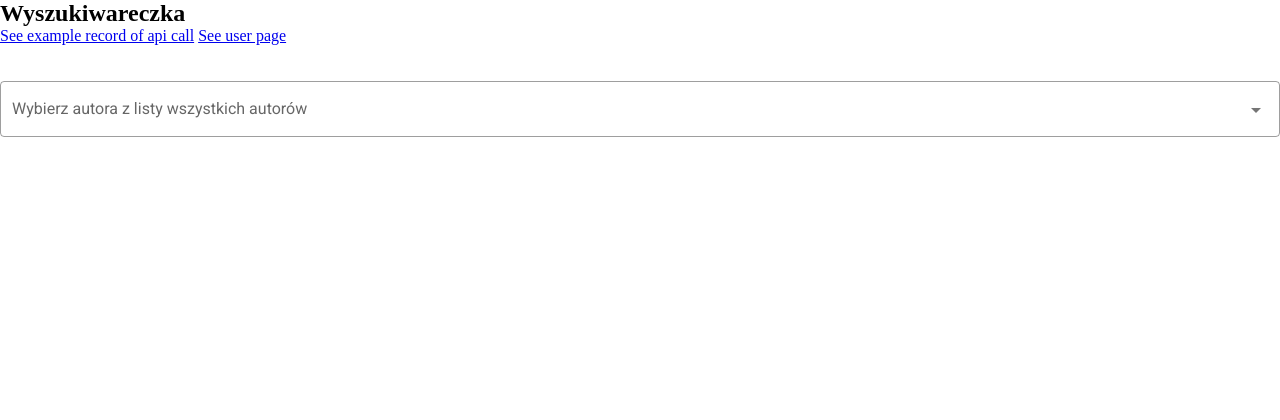
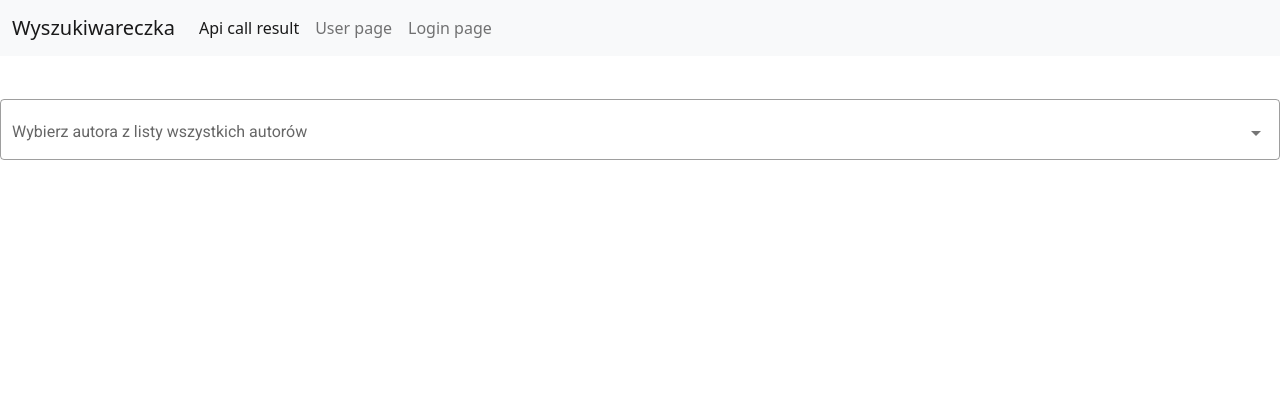
Before and after one commit to InzynieraOprogramowaniaMajstry/Wyszukiwarka, a Flask app: page /user in a window 1280 px wide. Shown: the top 420 px of the page. Before the commit the page ends 137 px from the top, so only its background shows below. Run offline with Flask 3, Linux system fonts and the light colour scheme; data that the repository does not hold is empty; some libraries are stand-ins or nearby versions.

Commit message:
nav and login page

```diff
--- a/controllers_and_routes/all_routes.py
+++ b/controllers_and_routes/all_routes.py
@@ -15,6 +15,11 @@ from flask import json, render_template
 def index():
     return render_template("base.html")
 
+@user_bp.route("/login")
+def login():
+    return render_template("login.html")
+
+
 @user_bp.route("/api")
 def a():
     return WolneLekturyAPI.books_list
--- a/templates/base.html
+++ b/templates/base.html
@@ -4,29 +4,52 @@
   <link href="https://fonts.googleapis.com/css?family=Roboto:100,300,400,500,700,900" rel="stylesheet">
   <link href="https://cdn.jsdelivr.net/npm/@mdi/font@6.x/css/materialdesignicons.min.css" rel="stylesheet">
   <link href="https://cdn.jsdelivr.net/npm/vuetify@2.x/dist/vuetify.min.css" rel="stylesheet">
+  <link href="https://cdn.jsdelivr.net/npm/bootstrap@5.2.2/dist/css/bootstrap.min.css" rel="stylesheet" integrity="sha384-Zenh87qX5JnK2Jl0vWa8Ck2rdkQ2Bzep5IDxbcnCeuOxjzrPF/et3URy9Bv1WTRi" crossorigin="anonymous">
   <meta name="viewport" content="width=device-width, initial-scale=1, maximum-scale=1, user-scalable=no, minimal-ui">
-  <script src="https://cdn.jsdelivr.net/npm/bootstrap@5.2.2/dist/js/bootstrap.bundle.min.js" integrity="sha384-OERcA2EqjJCMA+/3y+gxIOqMEjwtxJY7qPCqsdltbNJuaOe923+mo//f6V8Qbsw3" crossorigin="anonymous"></script>
 
   <title>{% block title %} Main page {% endblock %}</title>
 
 </head>
 <body>
 
+  <nav class="navbar navbar-expand-lg bg-light">
+    <div class="container-fluid">
+      <a class="navbar-brand" href="#">Wyszukiwareczka</a>
+      <button class="navbar-toggler" type="button" data-bs-toggle="collapse" data-bs-target="#navbarSupportedContent" aria-controls="navbarSupportedContent" aria-expanded="false" aria-label="Toggle navigation">
+        <span class="navbar-toggler-icon"></span>
+      </button>
+      <div class="collapse navbar-collapse" id="navbarSupportedContent">
+        <ul class="navbar-nav me-auto mb-2 mb-lg-0">
+          <li class="nav-item">
+            <a class="nav-link active" aria-current="page" href="/api">Api call result</a>
+          </li>
+          <li class="nav-item">
+            <a class="nav-link" href="/user">User page</a>
+          </li>
+          <li class="nav-item">
+            <a class="nav-link" href="/login">Login page</a>
+          </li>
+        </ul>
+      </div>
+    </div>
+  </nav>
+
+<!--
   <nav>
     <h1>Wyszukiwareczka </h1>
-    <a href="/api"> See example record of api call</a>
+    <a href="/api"> </a>
     <a href="/user"> See user page</a>
-  </nav>
+  </nav> -->
+
   <section class="content">
 
       {% block content %}{% endblock %}
-
 
   </section>
 
   <script src="https://cdn.jsdelivr.net/npm/vue@2.x/dist/vue.js"></script>
   <script src="https://cdn.jsdelivr.net/npm/vuetify@2.x/dist/vuetify.js"></script>
-
+  <script src="https://cdn.jsdelivr.net/npm/bootstrap@5.2.2/dist/js/bootstrap.bundle.min.js" integrity="sha384-OERcA2EqjJCMA+/3y+gxIOqMEjwtxJY7qPCqsdltbNJuaOe923+mo//f6V8Qbsw3" crossorigin="anonymous"></script>
 
   {% block scripts %} {% endblock %}
 </body>
--- a/templates/user.html
+++ b/templates/user.html
@@ -20,11 +20,12 @@
         class="m4"
         ></v-select>
 
-        <!-- <v-select
+<!--
+        <v-select
         v-if="selectedAuthor"
         :items="kinds"
         v-model = "selectedKind"
-        label="Wybierz rodzaj"
+        label="Wybierz rodzaj literatury jeżeli chesz zawęzić wyszukiwanie"
         outlined
         class="m4"
         >
@@ -32,7 +33,7 @@
 
         <!-- <input v-model="userInput" placeholder="wpisz autora" style="border:5px solid blue; margin:20px; text-align: center;"> -->
 
-        <v-btn  v-if="selectedAuthor" @click="fetchBooks" :loading="loadingBooks" rounded block > Szukaj książek [[ selectedAuthor ]] z gatunku [[ selectedKind ]] </v-btn>
+        <v-btn  v-if="selectedAuthor" @click="fetchBooks" :loading="loadingBooks" rounded block > Szukaj książek [[ selectedAuthor ]] </v-btn>
         <template  v-if="books.length > 0">
             <v-card>
               <v-card-title>
```
Also changed, not shown: templates/login.html (added, +45 -0 lines).
